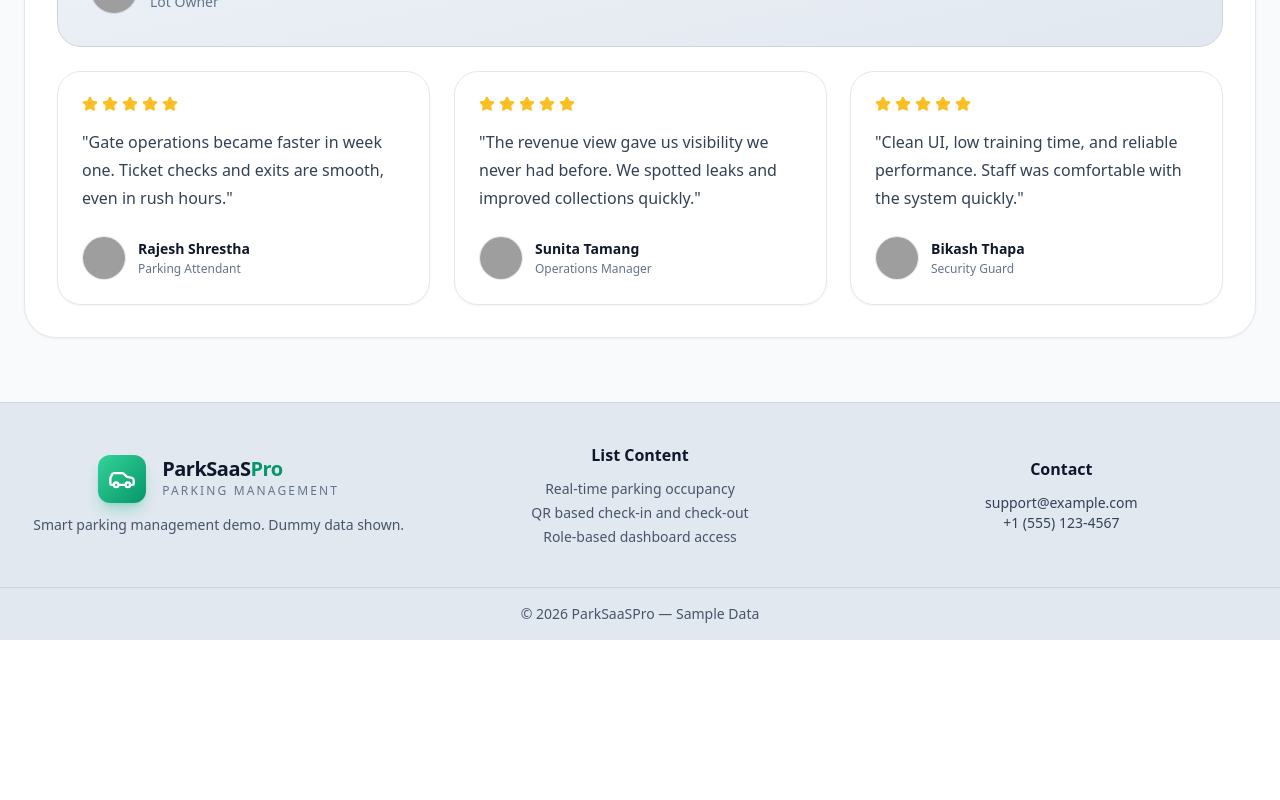
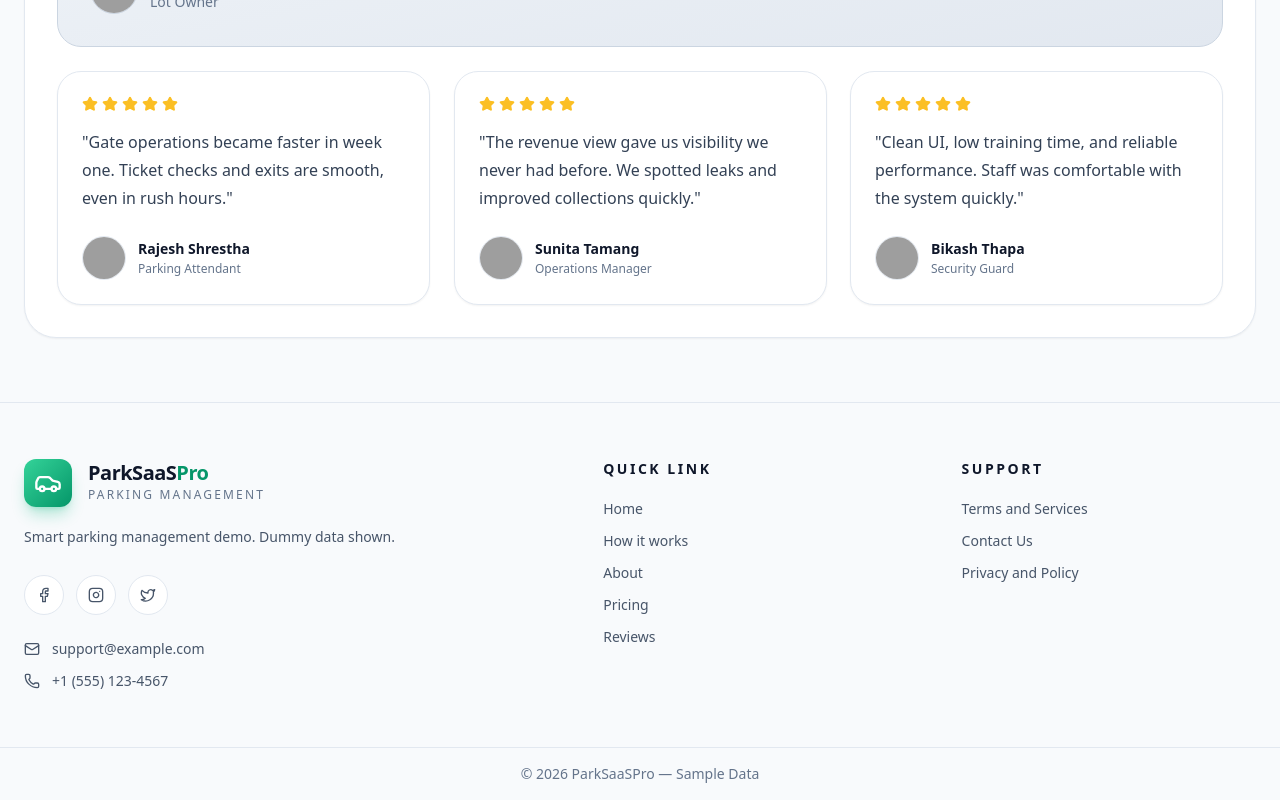
Before and after one commit to abhishekpyakurel08/sass-parking, a Vue app in the folder sass-parking-frontend/: page / in a window 1280 px wide. Shown: the part 3775-4575 px from the top of the page. Before the commit the page ends 4415 px from the top, so only its background shows below. Built offline with nearby package versions, Linux system fonts and the light colour scheme; grey boxes are pictures that could not be loaded; the HTML template or start-up script is replaced by a standard one.

Commit message:
feat: enhance AppFooter with improved layout, social links, and contact options

```diff
--- a/sass-parking-frontend/src/components/AppFooter.vue
+++ b/sass-parking-frontend/src/components/AppFooter.vue
@@ -1,8 +1,8 @@
 <template>
-  <footer class="bg-slate-200 text-slate-700 border-t border-slate-300">
-    <div class="max-w-screen-2xl mx-auto px-4 sm:px-6 py-10">
-      <div class="grid gap-8 md:grid-cols-3 items-center justify-items-center text-center">
-        <div class="flex flex-col items-center">
+  <footer class="bg-slate-50 text-slate-700 border-t border-slate-200">
+    <div class="max-w-screen-2xl mx-auto px-4 sm:px-6 py-12 lg:py-14">
+      <div class="grid gap-10 items-start lg:grid-cols-[1.4fr_0.8fr_0.8fr] lg:gap-16">
+        <div class="flex flex-col items-start">
           <div class="flex items-center gap-4">
             <div class="w-12 h-12 bg-gradient-to-br from-emerald-400 to-emerald-600 rounded-xl flex items-center justify-center shadow-lg shadow-emerald-500/30">
               <Car class="text-white w-7 h-7" />
@@ -12,31 +12,61 @@
               <div class="mt-1 text-xs uppercase tracking-[0.18em] text-slate-500">Parking Management</div>
             </div>
           </div>
-          <p class="mt-3 text-sm text-slate-600">Smart parking management demo. Dummy data shown.</p>
+          <p class="mt-4 max-w-sm text-sm leading-7 text-slate-600">
+            Smart parking management demo. Dummy data shown.
+          </p>
+
+          <div class="mt-6 flex items-center gap-3">
+            <a href="#" aria-label="Facebook" class="inline-flex h-10 w-10 items-center justify-center rounded-full border border-slate-200 bg-white text-slate-600 transition hover:border-emerald-300 hover:text-emerald-600 hover:bg-emerald-50">
+              <Facebook class="h-4 w-4" />
+            </a>
+            <a href="#" aria-label="Instagram" class="inline-flex h-10 w-10 items-center justify-center rounded-full border border-slate-200 bg-white text-slate-600 transition hover:border-emerald-300 hover:text-emerald-600 hover:bg-emerald-50">
+              <Instagram class="h-4 w-4" />
+            </a>
+            <a href="#" aria-label="Twitter" class="inline-flex h-10 w-10 items-center justify-center rounded-full border border-slate-200 bg-white text-slate-600 transition hover:border-emerald-300 hover:text-emerald-600 hover:bg-emerald-50">
+              <Twitter class="h-4 w-4" />
+            </a>
+          </div>
+
+          <div class="mt-6 space-y-3 text-sm text-slate-600">
+            <a href="mailto:support@example.com" class="flex items-center gap-3 transition hover:text-emerald-600">
+              <Mail class="h-4 w-4" />
+              support@example.com
+            </a>
+            <a href="tel:+15551234567" class="flex items-center gap-3 transition hover:text-emerald-600">
+              <Phone class="h-4 w-4" />
+              +1 (555) 123-4567
+            </a>
+          </div>
         </div>
 
-        <div>
-          <h4 class="font-semibold text-slate-900">List Content</h4>
-          <ul class="mt-3 space-y-1 text-sm text-slate-600">
-            <li>Real-time parking occupancy</li>
-            <li>QR based check-in and check-out</li>
-            <li>Role-based dashboard access</li>
+        <div class="flex flex-col items-start">
+          <h4 class="text-sm font-bold uppercase tracking-[0.18em] text-slate-900">Quick Link</h4>
+          <ul class="mt-5 space-y-3 text-sm text-slate-600">
+            <li><a href="#home" class="transition hover:text-emerald-600">Home</a></li>
+            <li><a href="#how-it-works" class="transition hover:text-emerald-600">How it works</a></li>
+            <li><a href="#about" class="transition hover:text-emerald-600">About</a></li>
+            <li><a href="#pricing" class="transition hover:text-emerald-600">Pricing</a></li>
+            <li><a href="#reviews" class="transition hover:text-emerald-600">Reviews</a></li>
           </ul>
         </div>
 
-        <div>
-          <h4 class="font-semibold text-slate-900">Contact</h4>
-          <p class="mt-3 text-sm">support@example.com</p>
-          <p class="text-sm">+1 (555) 123-4567</p>
+        <div class="flex flex-col items-start">
+          <h4 class="text-sm font-bold uppercase tracking-[0.18em] text-slate-900">Support</h4>
+          <ul class="mt-5 space-y-3 text-sm text-slate-600">
+            <li><a href="#" class="transition hover:text-emerald-600">Terms and Services</a></li>
+            <li><a href="#" class="transition hover:text-emerald-600">Contact Us</a></li>
+            <li><a href="#" class="transition hover:text-emerald-600">Privacy and Policy</a></li>
+          </ul>
         </div>
       </div>
     </div>
-    <div class="border-t border-slate-300 text-center py-4 text-sm text-slate-600">© 2026 ParkSaaSPro — Sample Data</div>
+    <div class="border-t border-slate-200 py-4 text-center text-sm text-slate-500">© 2026 ParkSaaSPro — Sample Data</div>
   </footer>
 </template>
 
 <script setup lang="ts">
-import { Car } from "lucide-vue-next"
+import { Car, Facebook, Instagram, Mail, Phone, Twitter } from "lucide-vue-next"
 </script>
 
 <style scoped>
```
